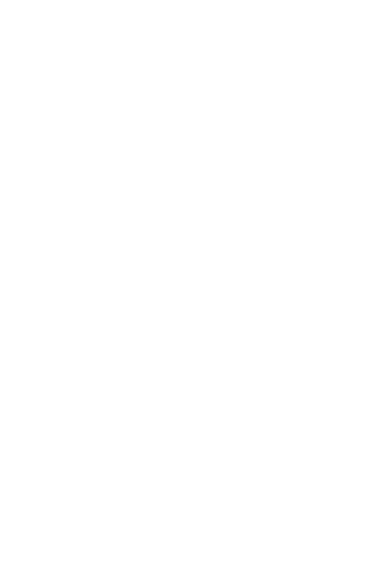
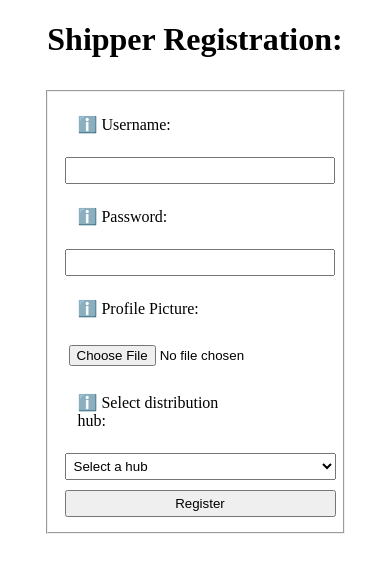
Before and after one commit to leQwang/Web-Programming-Project, a website: page StaticWeb/Register/registerShipper.html in a window 390 px wide. Drawn offline with Linux system fonts and the light colour scheme.

Commit message:
registration pages and responsivness

```diff
--- a/StaticWeb/Login/login.html
+++ b/StaticWeb/Login/login.html
@@ -6,6 +6,7 @@
     <meta http-equiv="X-UA-Compatible" content="IE=edge">
     <meta name="viewport" content="width=device-width, initial-scale=1.0">
     <link rel="stylesheet" type="text/css" href="styleLogin.css">
+    <link rel="stylesheet" type="text/css" href="/Web-Programming-Project/StaticWeb/Register/styleRegistration.css">
     <title>LoginPage</title>
 </head>
 
@@ -32,9 +33,9 @@
         <section class="registration-nav">
             <h1>Register as:</h1>
             <nav class="registration-navbar">
-                <button><a href="\Register\registerVendor.html">Vendor</a></button>
-                <button><a href="Register\registerCustomer.html">Customer</a></button>
-                <button><a href="Register\registerShipper.html">Shipper</a></button>
+                <button><a href="/Web-Programming-Project/StaticWeb/Register/registerVendor.html">Vendor</a></button>
+                <button><a href="/Web-Programming-Project/StaticWeb/Register/registerCustomer.html">Customer</a></button>
+                <button><a href="/Web-Programming-Project/StaticWeb/Register/registerShipper.html">Shipper</a></button>
             </nav>
         </section>
     </main>
--- a/StaticWeb/Register/registerShipper.html
+++ b/StaticWeb/Register/registerShipper.html
@@ -0,0 +1,68 @@
+<!DOCTYPE html>
+<html lang="en">
+
+<head>
+    <meta charset="UTF-8">
+    <meta http-equiv="X-UA-Compatible" content="IE=edge">
+    <meta name="viewport" content="width=device-width, initial-scale=1.0">
+    <link rel="stylesheet" type="text/css" href="styleRegistration.css">
+    <title>Shipper Registration</title>
+</head>
+
+<body>
+    <main>
+        <h1>Shipper Registration: </h1>
+        <section class="registration-form">
+            <form class="registration" action="registrer-customer" method="post" id="registerCustomer">
+                <fieldset>
+                    <div class="input-section">
+                        <div class="info-box">
+                            <label for="username">&#8505;&#65039; Username:
+                                <span class="tooltip">Must consist of only letters (lower and upper case) and digits.
+                                    Length from 8 to 15 characters</span>
+                            </label>
+                        </div>
+                        <input type="text" id="username" name="username" required pattern="^[A-Za-z0-9]{8,15}$">
+                    </div>
+                    <div class="input-section">
+                        <div class="info-box">
+                            <label for="password">&#8505;&#65039; Password:
+                                <span class="tooltip">Password must have at least one upper case letter, at least one
+                                    lower case letter, at least one digit, at least one special letter in the set
+                                    !@#$%^&*, NO other kind of characters. Length from 8 to 20 characters.</span>
+                            </label>
+                        </div>
+                        <input type="password" id="password" name="password" required minlength="8" maxlength="20">
+                    </div>
+                    <div class="input-section">
+                        <div class="info-box">
+                            <label for="profile-picture">&#8505;&#65039; Profile Picture:
+                                <span class="tooltip">Upload profile picture</span>
+                            </label>
+                        </div>
+                        <input type="file" id="profile-picture" name="profile-picture">
+                    </div>
+                    <div class="input-section">
+                        <div class="info-box">
+                            <label for="distribution-hub">&#8505;&#65039; Select distribution hub:
+                                <span class="tooltip">Pick your distribution hub</span>
+                            </label>
+                        </div>
+                        <select id="distribution-hub" name="distribution-hub" required>
+                            <option value="" disabled selected>Select a hub</option>
+                            <option value="hub1">Hub 1</option>
+                            <option value="hub2">Hub 2</option>
+                            <option value="hub3">Hub 3</option>
+                        </select>
+                    </div>
+                    <div class="input-section">
+                        <input type="submit" value="Register">
+                    </div>
+                </fieldset>
+            </form>
+        </section>
+    </main>
+
+</body>
+
+</html>
--- /dev/null
+++ b/StaticWeb/Register/styleRegistration.css
@@ -0,0 +1,86 @@
+h1 {
+    text-align: center;
+}
+
+.registration-form {
+    display: flex;
+    justify-content: center;
+    height: 100vh;
+}
+
+.registration {
+    margin-top: 20px;
+    margin: 10px;
+}
+
+.registration label {
+    display: inline-block;
+    text-align: left;
+    width: 170px;
+    padding: 4px;
+    margin: 5px;
+}
+
+.registration input,
+.registration textarea {
+    display: inline-block;
+    padding: 4px;
+    margin: 5px;
+    width: 100%;
+}
+
+.registration .info-box {
+    display: inline-block;
+    padding: 4px;
+    margin: 5px;
+    position: relative;
+}
+
+.registration input[type="submit"] {
+    justify-self: center;
+    width: 100%;
+}
+
+.tooltip {
+    display: none;
+    position: absolute;
+    z-index: 1;
+    bottom: 100%;
+    left: 50%;
+    margin-left: -140px;
+    padding: 5px;
+    background-color: #555;
+    color: #fff;
+    border-radius: 5px;
+}
+
+.info-box:hover .tooltip {
+    display: block;
+    width: 250px;
+}
+
+.input-section {
+    display: flex;
+    flex-direction: row;
+}
+
+.input-section select {
+    width: 100%;
+    padding: 4px;
+    margin: 5px;
+}
+
+@media (max-width: 768px) {
+    .input-section {
+        display: flex;
+        flex-direction: column;
+    }
+
+    .registration input,
+    .registration textarea {
+        display: inline-block;
+        padding: 4px;
+        margin: 5px;
+        width: 95.57%;
+    }
+}
```
Also changed, not shown: StaticWeb/Register/registerCustomer.html (+70 -0 lines), StaticWeb/Register/registerVendor.html (+68 -0 lines).
